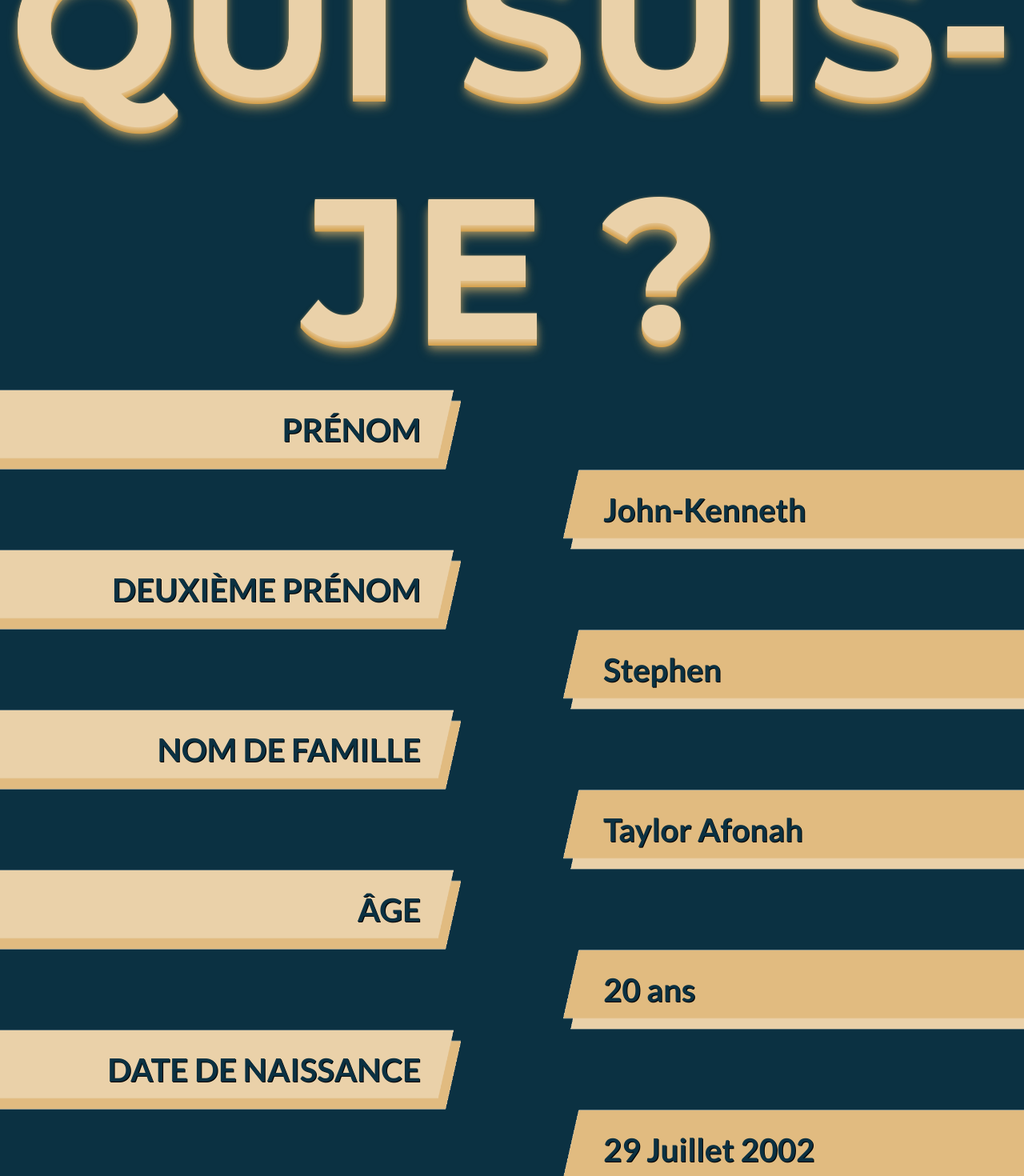
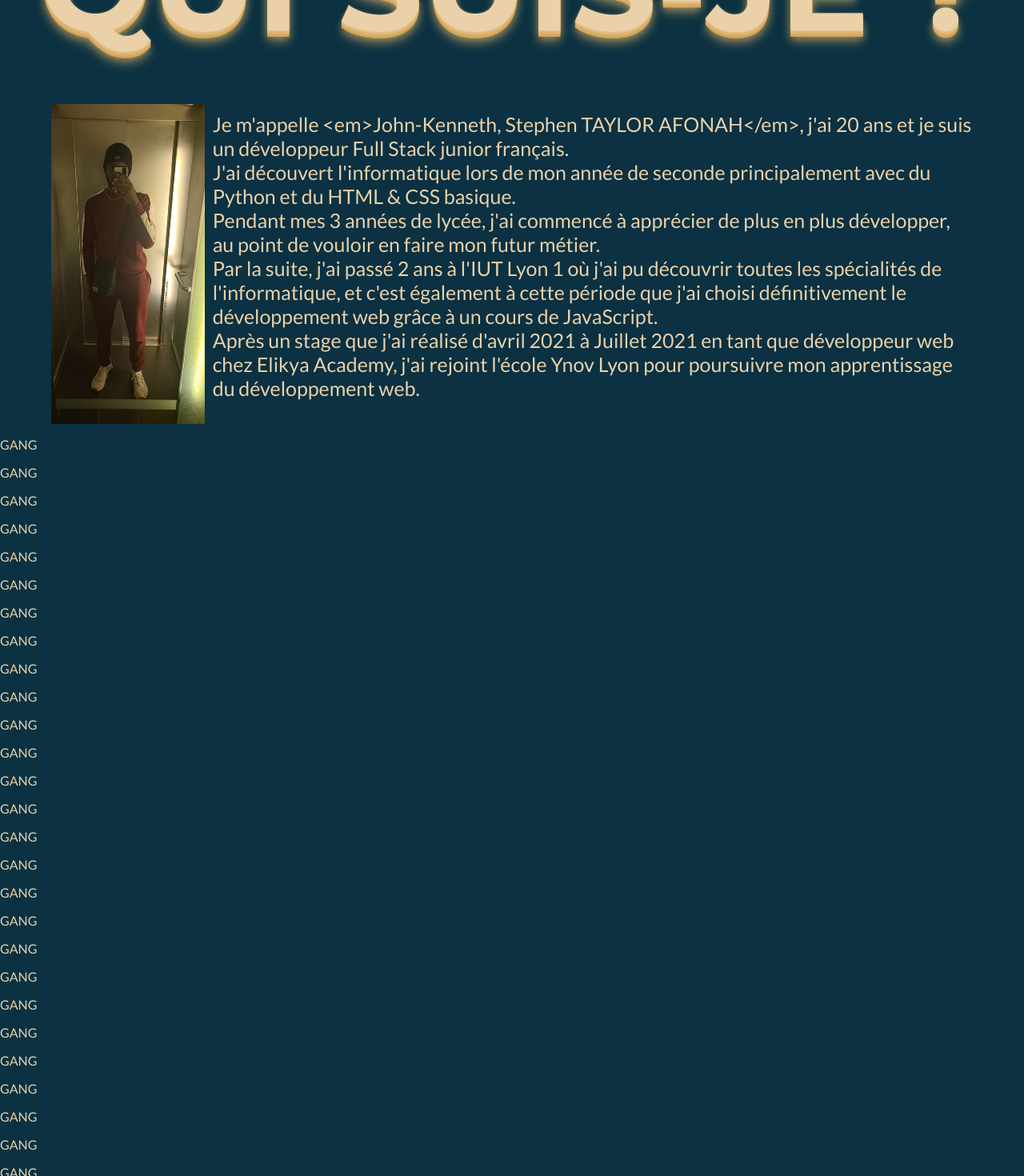
Before and after one commit to KenTay198/portfolio, a Next.js app: page / in a window 1280 px wide. Shown: the part 1120-2590 px from the top of the page at 80% size. Built offline with nearby package versions, Linux system fonts and the light colour scheme.

Commit message:
Text animation

```diff
--- a/src/components/Animations/EnterAnimations.jsx
+++ b/src/components/Animations/EnterAnimations.jsx
@@ -31,13 +31,7 @@ export const AnimateSlide = ({
   };
 
   useEffect(() => {
-    if (animateInView) {
-      if (inView) {
-        controls.start("visible");
-      } else {
-        controls.set("hidden");
-      }
-    }
+    if (animateInView && inView) controls.start("visible");
   }, [animateInView, controls, inView]);
 
   return (
@@ -78,13 +72,7 @@ export const AnimateRotate = ({
   };
 
   useEffect(() => {
-    if (animateInView) {
-      if (inView) {
-        controls.start("visible");
-      } else {
-        controls.set("hidden");
-      }
-    }
+    if (animateInView && inView) controls.start("visible");
   }, [animateInView, controls, inView]);
 
   return (
--- a/src/components/Animations/TextAnimations.jsx
+++ b/src/components/Animations/TextAnimations.jsx
@@ -18,13 +18,7 @@ export const LetterSlide = ({
   };
 
   useEffect(() => {
-    if (animateInView) {
-      if (inView) {
-        controls.start("visible");
-      } else {
-        controls.set("hidden");
-      }
-    }
+    if (animateInView && inView) controls.start("visible");
   }, [animateInView, controls, inView]);
 
   return (
--- a/src/components/Sections/AboutSection.tsx
+++ b/src/components/Sections/AboutSection.tsx
@@ -1,17 +1,25 @@
-import React, { useRef } from "react";
+import React from "react";
 import { useRouter } from "next/router";
 import content from "locales/about.content";
 import styles from "styles/pages/About.module.scss";
-import { motion, useAnimation, useInView } from "framer-motion";
-import { useEffect } from "react";
 import { LetterSlide } from "components/Animations/TextAnimations";
 import Image from "next/image";
-import John from "images/photos/john.png";
+import John from "images/photos/john_full.jpg";
 
 const AboutSection = () => {
   const router = useRouter();
   const { locale } = router;
   const pageContent = content[locale as keyof typeof content];
+
+  const formatText = (str: string): JSX.Element => {
+    if (str.includes("<em>")) {
+      const emIndex = str.indexOf("<em>");
+      const splitStr = str.split("<em>");
+      console.log(splitStr)
+    }
+
+    return <>{str}</>;
+  };
 
   return (
     <div className={styles["about"]}>
@@ -21,78 +29,19 @@ const AboutSection = () => {
         text={pageContent.title}
         className="text-3d"
       />
-      <section>
-        <PresentationItems items={pageContent.presentation} />
-      </section>
       <section className={styles["description"]}>
+        <Image src={John} alt="Photo de John-Kenneth" unoptimized />
         <p>
           {pageContent.description.map((text, index) => (
             <React.Fragment key={index}>
-              {text}
+              {formatText(text)}
               <br />
             </React.Fragment>
           ))}
         </p>
-
-        <Image src={John} alt="Photo de John-Kenneth" unoptimized />
       </section>
     </div>
   );
 };
 
-type Props = {
-  items: any[];
-};
-
-const PresentationItems = ({ items }: Props) => {
-  const controls = useAnimation();
-  const ref = useRef() as React.RefObject<HTMLUListElement>;
-  const inView = useInView(ref);
-  const delay = 0.3;
-
-  const presentationVariants = {
-    label: {
-      hidden: { opacity: 0, x: -100 },
-      visible: { opacity: 1, x: 0 },
-    },
-    value: {
-      hidden: { opacity: 0, x: 100 },
-      visible: { opacity: 1, x: 0 },
-    },
-  };
-
-  useEffect(() => {
-    if (inView) {
-      controls.start("visible");
-    } else {
-      controls.set("hidden");
-    }
-  }, [controls, inView]);
-
-  return (
-    <ul ref={ref} className={styles["presentation"]}>
-      {items.map(({ label, value }, index) => (
-        <React.Fragment key={`presentation-${index}`}>
-          <motion.li
-            variants={presentationVariants.label}
-            initial="hidden"
-            animate={controls}
-            transition={{ delay: delay * (index + 1) }}
-          >
-            <p>{label}</p>
-          </motion.li>
-          <motion.li
-            variants={presentationVariants.value}
-            initial="hidden"
-            animate={controls}
-            transition={{ delay: delay * (index + 1) }}
-          >
-            <p>{value}</p>
-          </motion.li>
-        </React.Fragment>
-      ))}
-    </ul>
-  );
-};
-
 export default AboutSection;
--- a/src/locales/about.content.js
+++ b/src/locales/about.content.js
@@ -1,16 +1,8 @@
 const content = {
   fr: {
     title: "QUI SUIS-JE ?",
-    presentation: [
-      { label: "PRÉNOM", value: "John-Kenneth" },
-      { label: "DEUXIÈME PRÉNOM", value: "Stephen" },
-      { label: "NOM DE FAMILLE", value: "Taylor Afonah" },
-      { label: "ÂGE", value: "20 ans" },
-      { label: "DATE DE NAISSANCE", value: "29 Juillet 2002" },
-      { label: "LIEU DE NAISSANCE", value: "Lyon 02, France" },
-    ],
     description: [
-      "Je suis un développeur Full Stack junior français.",
+      "Je m'appelle <em>John-Kenneth, Stephen TAYLOR AFONAH</em>, j'ai 20 ans et je suis un développeur Full Stack junior français.",
       "J'ai découvert l'informatique lors de mon année de seconde principalement avec du Python et du HTML & CSS basique.",
       "Pendant mes 3 années de lycée, j'ai commencé à apprécier de plus en plus développer, au point de vouloir en faire mon futur métier.",
       "Par la suite, j'ai passé 2 ans à l'IUT Lyon 1 où j'ai pu découvrir toutes les spécialités de l'informatique, et c'est également à cette période que j'ai choisi définitivement le développement web grâce à un cours de JavaScript.",
@@ -19,16 +11,8 @@ const content = {
   },
   en: {
     title: "WHO AM I ?",
-    presentation: [
-      { label: "FIRSTNAME", value: "John-Kenneth" },
-      { label: "SECOND NAME", value: "Stephen" },
-      { label: "LASTNAME", value: "Taylor Afonah" },
-      { label: "AGE", value: "20 years old" },
-      { label: "BIRTHDAY", value: "July 29th, 2002" },
-      { label: "BIRTH PLACE", value: "Lyon 02, France" },
-    ],
     description: [
-      "I'm a french junior Full Stack developer.",
+      "I'm John-Kenneth, Stephen TAYLOR AFONAH, I'm 20 years old and I'm a french junior Full Stack developer.",
       "I discovered computer science during my first year of high school mainly with Python and basic HTML & CSS.",
       "During my 3 years of high school, I enjoyed more and more developing, to the point of wanting to make it my future profession.",
       "Subsequently, I spent 2 years in IUT Lyon 1 where I was able to discover all the specialities of computer science, and it was also during this period that I definitively chose web development thanks to a JavaScript course.",
--- a/src/styles/pages/About.module.scss
+++ b/src/styles/pages/About.module.scss
@@ -1,8 +1,9 @@
 .about {
   h1 {
-    font-size: 250px;
+    font-size: 13vw;
     margin: 0;
     margin-top: 150px;
+    margin-bottom: 50px;
     text-align: center;
 
     span {
@@ -11,52 +12,10 @@
     }
   }
 
-  .presentation {
-    display: flex;
-    flex-direction: column;
-
-    li {
-      color: $primary;
-      font-size: 40px;
-      font-weight: bold;
-      text-shadow: 1px 1px 0px black;
-      width: 45%;
-      height: 100px;
-      background-size: 100% 100%;
-      background-repeat: no-repeat;
-      position: relative;
-      display: flex;
-
-      &:nth-of-type(2n + 1) {
-        text-align: end;
-        background-image: url("/images/components/presentation_left.png");
-        padding-right: 50px;
-
-        p {
-          margin: auto 0 auto auto;
-        }
-      }
-
-      &:nth-of-type(2n) {
-        align-self: flex-end;
-        background-image: url("/images/components/presentation_right.png");
-        background-position: right;
-        padding-left: 50px;
-
-        p {
-          margin: auto auto auto 0;
-        }
-      }
-    }
-  }
-
   .description {
-    background-color: $secondary;
-    color: $primary;
     font-size: 25px;
     display: flex;
-    flex-wrap: wrap-reverse;
-    justify-content: flex-end;
+    justify-content: center;
 
     p {
       margin: 0;
--- a/src/styles/pages/Home.module.scss
+++ b/src/styles/pages/Home.module.scss
@@ -7,17 +7,17 @@ $bp1_titleSize: 100px;
 $bp1_subtitleSize: calc($bp1_titleSize / 1.8);
 $bp1_tinyTitleSize: calc($bp1_titleSize / 2.25);
 
-$bp2: 1060px;
-$bp2_titleSize: 90px;
+$bp2: 1206px;
+$bp2_titleSize: 75px;
 $bp2_subtitleSize: calc($bp2_titleSize / 1.8);
 $bp2_tinyTitleSize: calc($bp2_titleSize / 2.25);
 
-$bp3: 845px;
+$bp3: 888px;
 $bp3_titleSize: 70px;
 $bp3_subtitleSize: calc($bp3_titleSize / 1.8);
 $bp3_tinyTitleSize: calc($bp3_titleSize / 2.25);
 
-$bp4: 600px;
+$bp4: 696px;
 $bp4_titleSize: 40px;
 $bp4_subtitleSize: calc($bp4_titleSize / 1.8);
 $bp4_tinyTitleSize: calc($bp4_titleSize / 2.25);
@@ -37,7 +37,7 @@ $bp4_tinyTitleSize: calc($bp4_titleSize / 2.25);
     margin: auto;
 
     img {
-      height: 600px;
+      height: 550px;
       width: auto;
       cursor: pointer;
 
```
Also changed, not shown: 1 other file (tests, documents, lock files or other folders).
